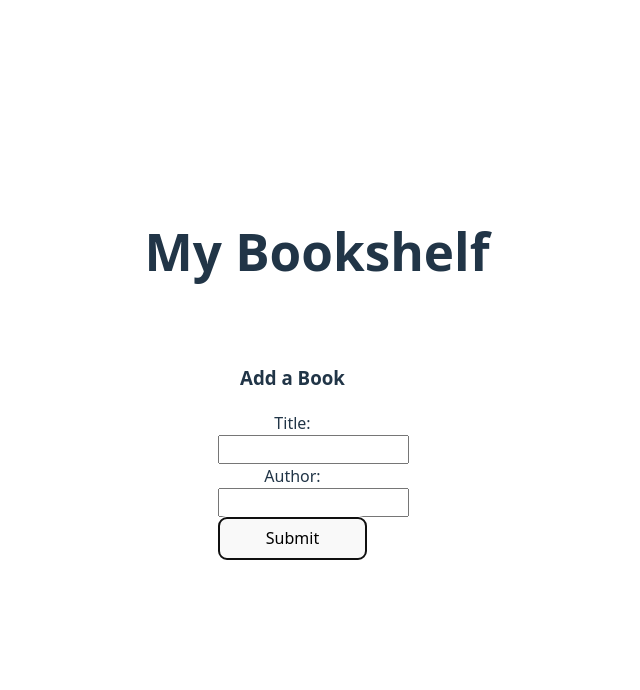
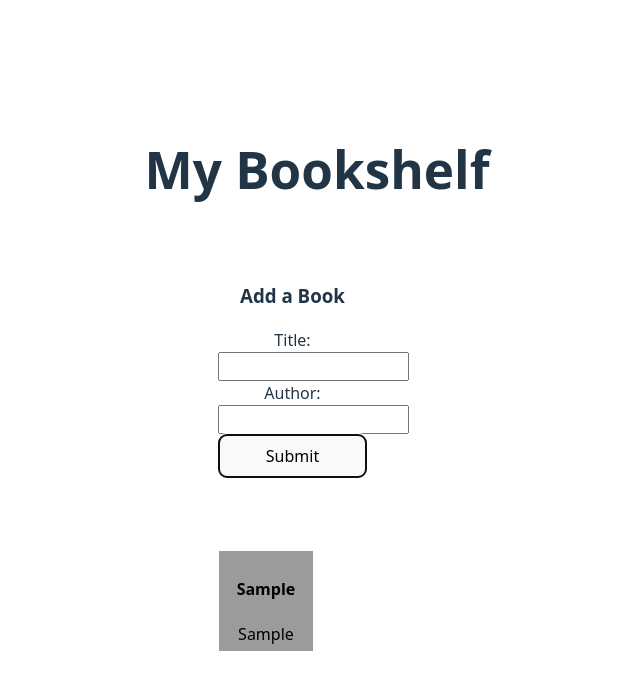
Before and after one commit to annamiriams/controlled-forms-in-react-lab, a React (Vite) app: page / in a window 1280 px wide. Both pictures are taken after typing "Sample", "Sample" into the empty fields and a click on the button "Submit". Shown: the top 690 px of the page, without its empty margins (323-963 px from the left). Built offline with nearby package versions, Linux system fonts and the light colour scheme.

Commit message:
book cards display complete and bug fixed in handleSubmit event handler

```diff
--- a/src/components/Bookshelf/Bookshelf.jsx
+++ b/src/components/Bookshelf/Bookshelf.jsx
@@ -22,7 +22,8 @@ const Bookshelf = () => {
     const handleSubmit = (event) => {
         // preventDefault behavior so page doesn't refresh every time a form is submitted
         event.preventDefault();
-        setBooks({ ...books, newBook });
+        // console.log('book added');
+        setBooks([ ...books, newBook ]);
         setNewBook({
             title: '',
             author: '',
@@ -30,7 +31,7 @@ const Bookshelf = () => {
     };
 
     return (
-
+        <>
             <div className="bookshelfDiv">
                 <div className="formDiv">
                     <h3>Add a Book</h3>
@@ -63,9 +64,24 @@ const Bookshelf = () => {
                         <button type='submit'>Submit</button>
                     </form>
                 </div>
-            <div className="bookCardsDiv">{/* Book cards will display here */}</div>
+
+                {/* use map() to iterate over the books array */}
+                {/* each book should be contained in a 'book card' (wrap the title and author in a div) */}
+                {/* for each book, include title and author */}
+
+                <div className="bookCardsDiv">{/* Book cards will display here */}
+                    <ul >
+                        {books.map((book, index) => (
+                            <li className='bookCard' key={index}>
+                                <h4>{book.title}</h4>
+                                {book.author}
+                            </li>
+                        ))}
+                    </ul>
                 </div>
 
+            </div>
+        </>
     );
 
 };
```
Lines whose indentation alone changed are shown as unchanged.
